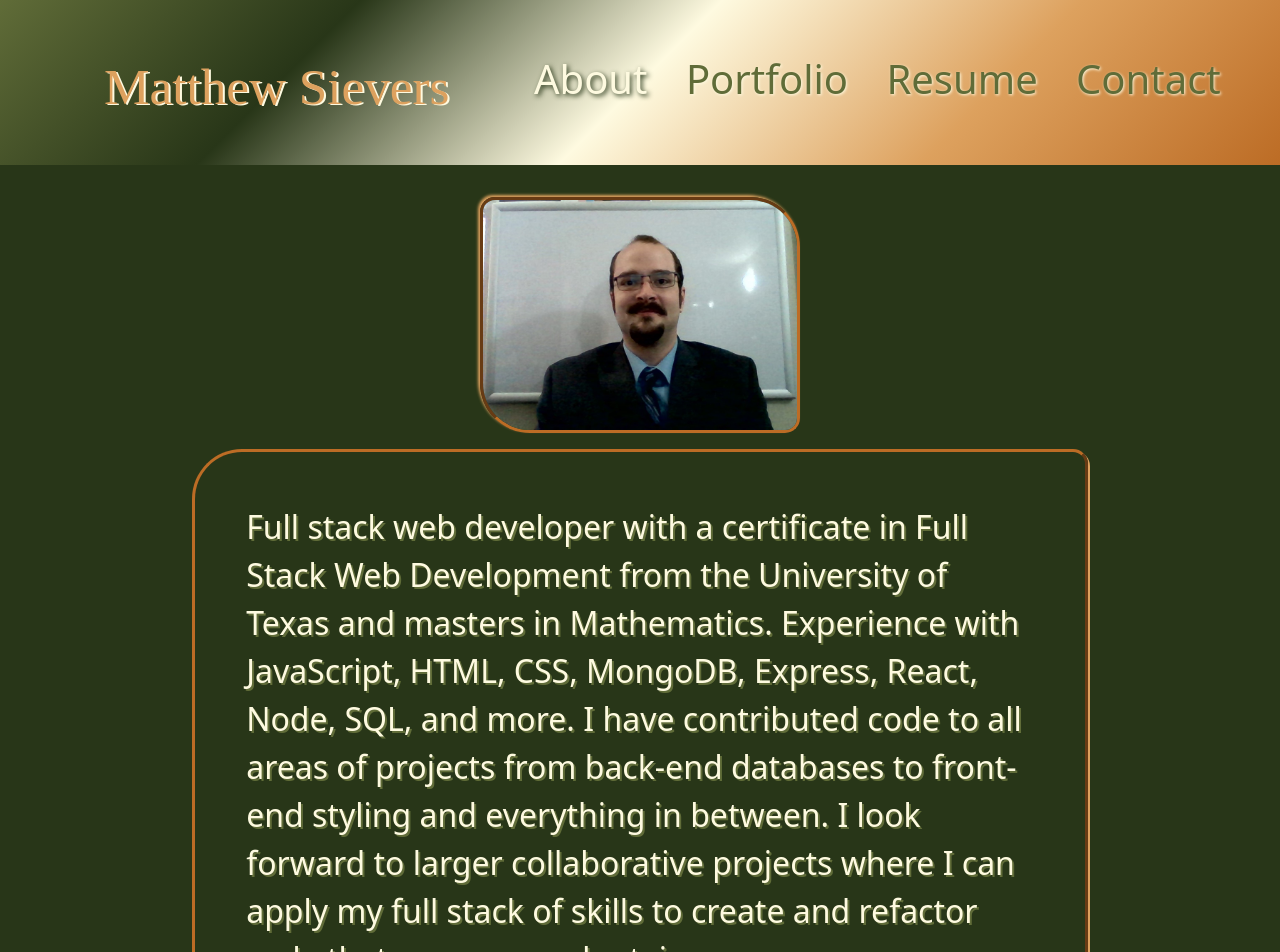
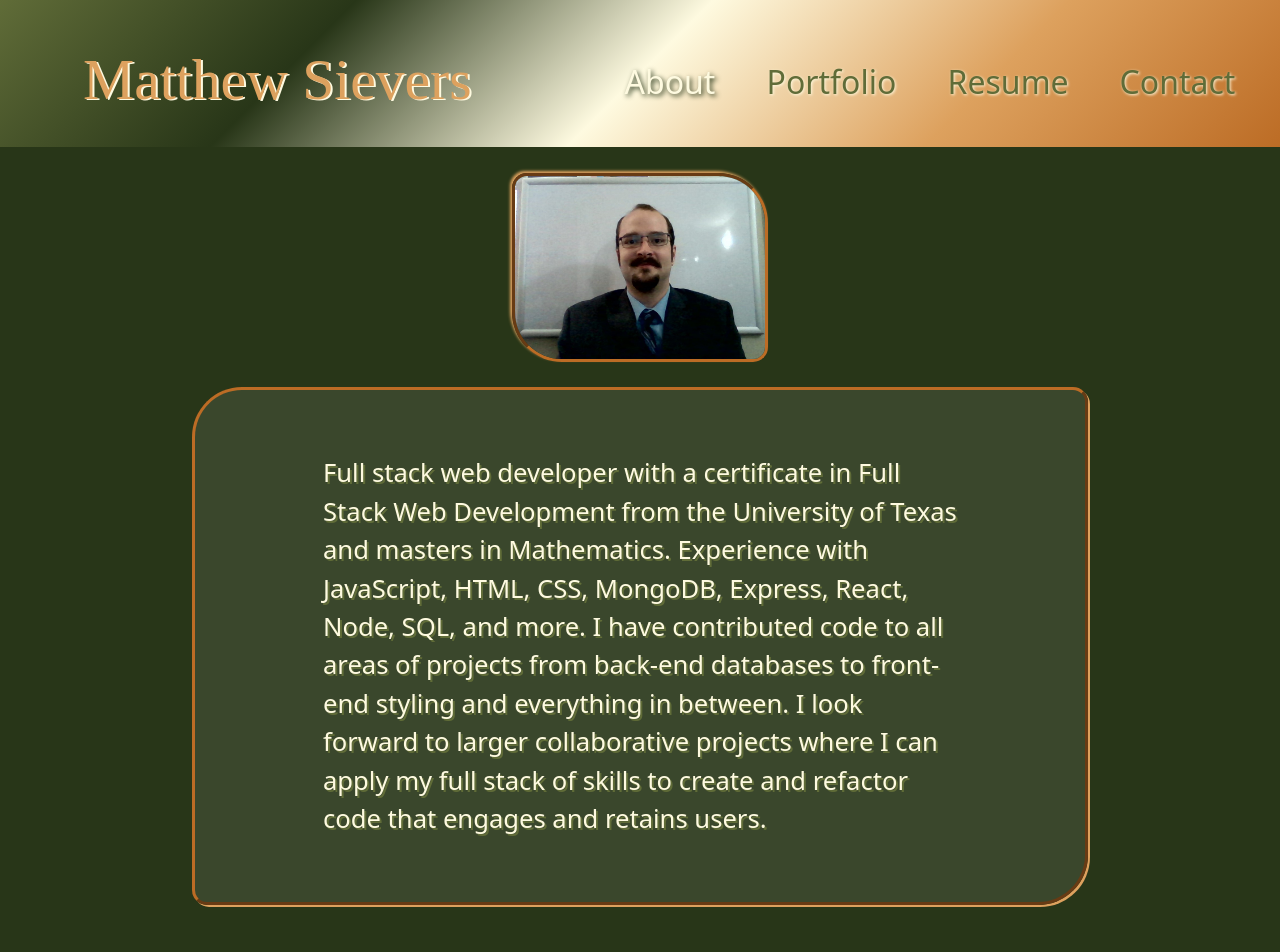
Before and after one commit to mattersievers/portfolio_v2.0, a React (Create React App) app: page / in a window 1280 px wide. Shown: the top 952 px of the page. Built offline with nearby package versions, Linux system fonts and the light colour scheme; a web font is replaced by a local one.

Commit message:
added some animation on about and portfolio. fixing css

```diff
--- a/package.json
+++ b/package.json
@@ -12,6 +12,7 @@
     "react": "^17.0.2",
     "react-bootstrap": "^2.0.2",
     "react-dom": "^17.0.2",
+    "react-reveal": "^1.2.2",
     "react-scripts": "4.0.3",
     "react-transition-group": "^1.2.1",
     "web-vitals": "^1.1.2"
--- a/src/App.css
+++ b/src/App.css
@@ -21,21 +21,24 @@
 }
 
 *{
-  box-sizing: border-box;
+  box-sizing: content-box;
   box-sizing: inherit;
 }
 
+html {
+  min-height: 100vh;
+  max-width: 100vw;
+}
 /* ---------------------- Main Body Stylings --------------------------- */
  .pageContent{
    background-color: var(--kombu-green);
    width: 100vw;
-
+   min-height: 100vh;
  }
 
  main{
     height: 100%;
     width: 100%;
-
  }
 
 /* ------------------------- Header and Navigation styling -------------------------- */
@@ -44,7 +47,6 @@ li {
 }
 
 .navBar{
-margin-right: 10%;
 width: 100%;
 }
 
@@ -52,9 +54,8 @@ width: 100%;
 .navBtn {
   color: var(--dark-olive-green);
   text-shadow: 1px 1px 3px var(--cornsilk);
-  font-size: 5vmin;
-  padding: 0.5vw;
-  margin: 1vw;
+  font-size: 2.5vw;
+  padding: 2vw;
   text-decoration: none;
 }
 
@@ -75,16 +76,16 @@ width: 100%;
 }
 .header{
   background-image: var(--gradient-bottom-right);
-  padding: 5vh;
-  margin-bottom: 2vh;
+  padding: 1.5vw;
+  padding-bottom: 2vw;
 }
 
 .myName{
   font-family: 'Ruthie', cursive;
   color: var(--fawn);
-  font-size: 4vmax;
-  margin-left: 5vw;
-  margin-top: 2vh;
+  font-size: 4.5vw;
+  padding-left: 5vw;
+  padding-top: 2vw;
   text-shadow: 2px 1px var(--cornsilk);
 }
 
@@ -98,8 +99,8 @@ width: 100%;
 }
 
 .aboutMe img{
-margin: 2vh;
-width: 25vmax;
+margin: 2vw;
+width: 20vmax;
 border-radius: 15px 50px;
 border-style: inset;
 border-color: var(--liver-dogs);
@@ -113,12 +114,12 @@ box-shadow: -2px -2px 3px var(--fawn);
   border-radius: 50px 15px;
   width: 70vw;
   height: 100%;
-  padding: 4vmax;
+  padding: 5vw 10vw;
   border-color: var(--liver-dogs);
   box-shadow: 2px 2px var(--fawn);
-  font-size: 4vmin;
+  font-size: 2vw;
   text-shadow: 2px 2px var(--dark-olive-green);
-
+  background-color: rgba(225, 225, 225, 0.1);
 }
 
 /*  ----------------------  Portfolio projects Stylings  ---------------------------  */
@@ -318,9 +319,9 @@ footer{
 footer a {
   color: var(--kombu-green);
   text-shadow: 1px 1px var(--cornsilk);
-  font-size: 1.5vmax;
+  font-size: 1.5vw;
   text-decoration: none;
-  padding: 5vw;
+  padding: 2.5vw;
 }
 
 footer a:hover {
--- a/src/App.js
+++ b/src/App.js
@@ -30,9 +30,10 @@ function App() {
           <div className="d-flex flex-wrap justify-content-around">
             {projects.map((project,i) =>(
               <Project
-              project={project}
-              key={i}
-              />
+                project={project}
+                key={i}
+                projectIndex={i}
+                />
             ))}
           </div>
           </>
--- a/src/components/About/index.js
+++ b/src/components/About/index.js
@@ -1,14 +1,22 @@
 import React from "react";
-import headshot from "../../assets/pics/headshot.jpg"
+import headshot from "../../assets/pics/headshot.jpg";
+import Fade from 'react-reveal/Fade';
+
 const AboutMe = () => {
     return(
-        <section className="aboutMe d-flex flex-column justify-content-around flex-wrap">
-            <img className="align-self-center" alt="A very studious Matthew" src={headshot}/>
-            <div className="align-self-center">
-            <p className="">
-            Full stack web developer with a certificate in Full Stack Web Development from the University of Texas and masters in Mathematics. Experience with JavaScript, HTML, CSS, MongoDB, Express, React, Node, SQL, and more. I have contributed code to all areas of projects from back-end databases to front-end styling and everything in between. I look forward to larger collaborative projects where I can apply my full stack of skills to create and refactor code that engages and retains users.
-            </p>
+        <section className="aboutMe d-flex flex-column justify-content-between flex-wrap align-items-center">
+            <Fade left>
+                <img alt="A very studious Matthew" src={headshot}/>
+            </Fade>
+
+            <div>
+            <Fade right>
+                <p>
+                    Full stack web developer with a certificate in Full Stack Web Development from the University of Texas and masters in Mathematics. Experience with JavaScript, HTML, CSS, MongoDB, Express, React, Node, SQL, and more. I have contributed code to all areas of projects from back-end databases to front-end styling and everything in between. I look forward to larger collaborative projects where I can apply my full stack of skills to create and refactor code that engages and retains users.
+                </p>
+            </Fade>
             </div>
+
         </section>
     )
 }
--- a/src/components/Header/index.js
+++ b/src/components/Header/index.js
@@ -1,15 +1,18 @@
 import React from "react";
 import Navigation from '../Navigation';
+import Pulse from 'react-reveal/Pulse';
 
 const Header = (props) => {
     return (
         <section className="d-flex flex-row justify-content-between flex-wrap header">
-            <h1 className="navbar-header myName">Matthew Sievers</h1>
+            <Pulse><h1 className="navbar-header myName">Matthew Sievers</h1></Pulse>
+
             <Navigation
             pages={props.pages}
             currentPageSelection={props.currentPageSelection}
             setCurrentPageSelection = {props.setCurrentPageSelection}
             />
+
         </section>
     )
 }
--- a/src/components/Navigation/index.js
+++ b/src/components/Navigation/index.js
@@ -1,4 +1,5 @@
 import React, {useEffect} from "react";
+import Pulse from 'react-reveal/Pulse';
 
 const Navigation = (props) => {
 
@@ -10,7 +11,8 @@ const Navigation = (props) => {
         <section className="d-flex align-items-end navBtnContainer">
             <ul className="d-flex flex-row justify-content-between">
                 {props.pages.map((page,i) => (
-                    <li className="nav-item" key={i}>
+                    <Pulse key={i}>
+                    <li className="nav-item" >
                         <span
                             className={`navBtn ${props.currentPageSelection === page && 'navBtnActivated'}`}
                             onClick = { () => {
@@ -19,6 +21,7 @@ const Navigation = (props) => {
                         >{page}
                         </span>
                     </li>
+                    </Pulse>
                 ))}
             </ul>
         </section>
--- a/src/components/Project/index.js
+++ b/src/components/Project/index.js
@@ -1,8 +1,12 @@
 import React from "react";
+import Fade from 'react-reveal/Fade';
 
 const Project = (prop) => {
+  console.log(prop)
 
+  if (prop.projectIndex%2) {
     return (
+        <Fade right>
         <section className="project">
                 <div className="container">
                     <img className="projectImg" src={require(`../../assets/pics/${prop.project.name}.png`).default} alt={prop.project.name} ></img>
@@ -11,7 +15,24 @@ const Project = (prop) => {
                     <p className="describeProject disappearingProject">{prop.project.description}</p>
                 </div>
         </section>
+        </Fade>
     )
+  }
+  else{
+      return(
+        <Fade left>
+        <section className="project">
+                <div className="container">
+                    <img className="projectImg" src={require(`../../assets/pics/${prop.project.name}.png`).default} alt={prop.project.name} ></img>
+                    <a href={prop.project.link} target="_blank" rel="noreferrer" className="websiteLink disappearingProject"><h1 className="projectTitle">{prop.project.name}</h1></a>
+                    <a href={prop.project.repo} target="_blank" rel="noreferrer" className="repoLink disappearingProject"><img src={require(`../../assets/icons/GitHub-Mark-32px.png`).default} alt="GitHub"/></a>
+                    <p className="describeProject disappearingProject">{prop.project.description}</p>
+                </div>
+        </section>
+        </Fade>
+      )
+  }
+
 }
 
 export default Project;
```
Also changed, not shown: 1 other file (tests, documents, lock files or other folders).
